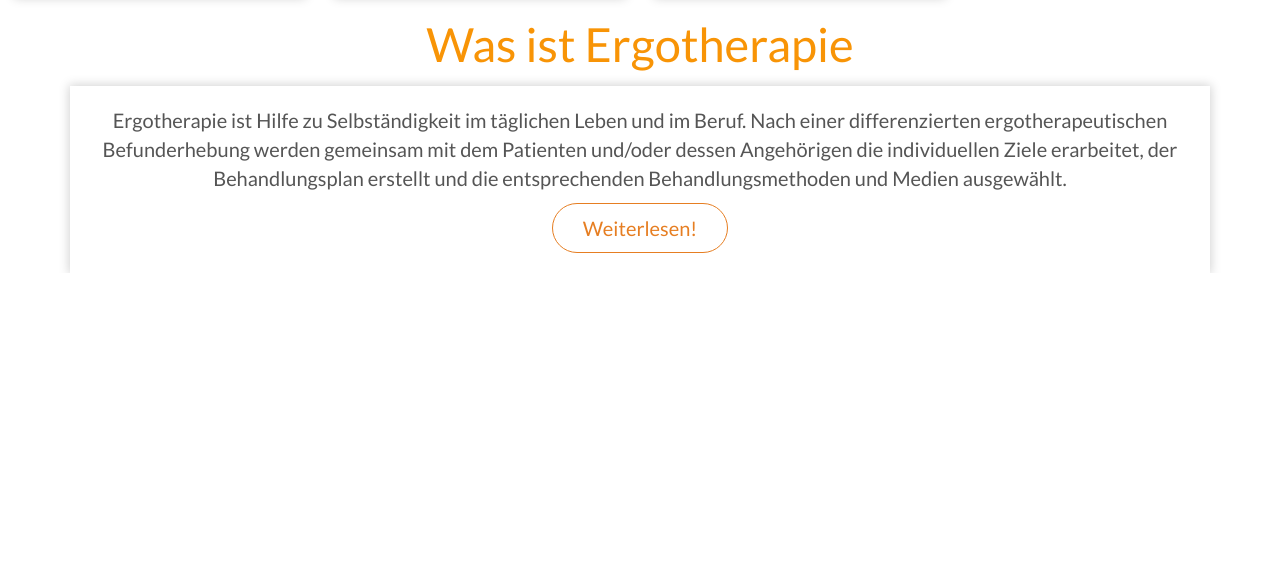
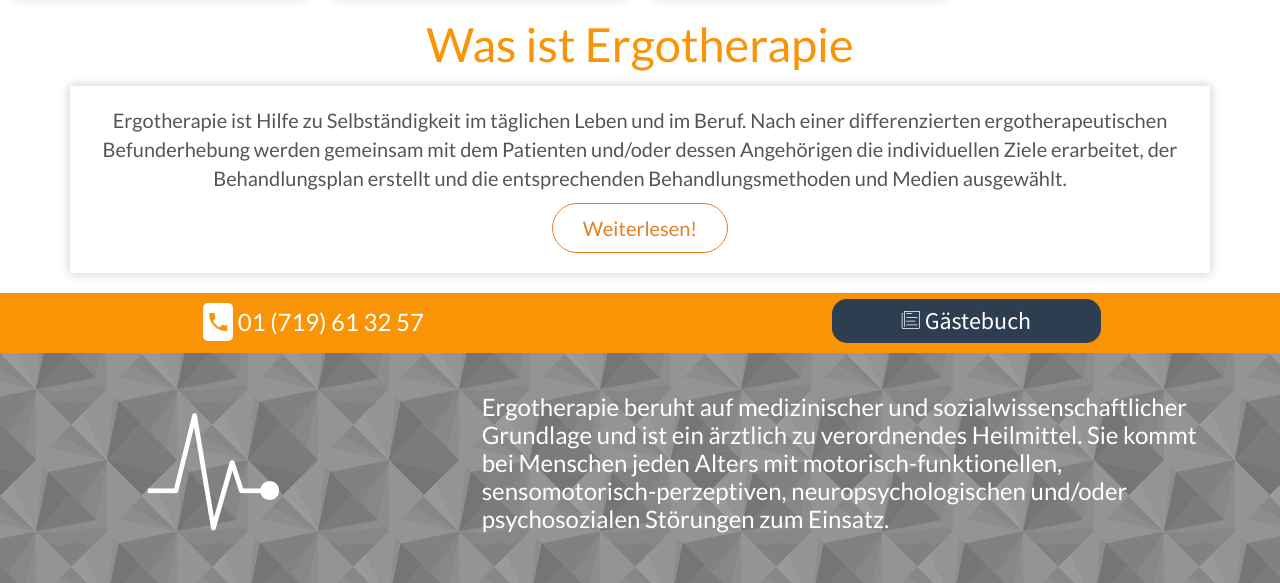
Before and after one commit to mdo91/therapy, a plain HTML site: page info.html in a window 1280 px wide. Shown: the part 1215-1798 px from the top of the page. Before the commit the page ends 1488 px from the top, so only its background shows below. Drawn offline with Linux system fonts and the light colour scheme; files whose address does not match are found by name.

Commit message:
third milestone

```diff
--- a/info.html
+++ b/info.html
@@ -199,6 +199,32 @@
 
 
         </div>
+        <div class="section-request">
+        	<div class="container-fluid request-container text-center">
+        		<div class="row">
+        			<div class="col-md-6">
+
+        				<p class="call-text">
+        				<i class="ion-android-call call-container"></i>  01 (719) 61 32 57</p>
+        			</div>
+        			<div class="col-md-6">
+        				<a class="button-request" href="#"><i class="ion-ios-paper-outline"></i> Gästebuch</a>
+        			</div>
+        		</div>
+        	</div>
+        </div>
+        <div class="section-overview">
+        	<div class="container-fluid">
+        		<div class="row">
+        			<div class="col-md-4 text-center">
+        				<i class="ion-ios-pulse overview-icon"></i>
+        			</div>
+        			<div class="col-md-8">
+        				<p class="overview-text">Ergotherapie beruht auf medizinischer und sozialwissenschaftlicher Grundlage und ist ein ärztlich zu verordnendes Heilmittel. Sie kommt bei Menschen jeden Alters mit motorisch-funktionellen, sensomotorisch-perzeptiven, neuropsychologischen und/oder psychosozialen Störungen zum Einsatz.</p>
+        			</div>
+        		</div>
+        	</div>
+        </div>
 </body>
 <script type="text/javascript">
   $(document).ready(function()
--- a/res/css/style.css
+++ b/res/css/style.css
@@ -1006,3 +1006,76 @@ text-align: left;
   background-color: #ffff;
   text-shadow: 4%;
 }
+/*==== section request =====*/
+.section-request{
+margin-top: 20px;
+padding: 0px;
+
+}
+.request-container{
+  padding: 2px;
+  background-color: #F89406;
+}
+.call-text{
+font-size: 24px;
+color: #fff;
+}
+.button-request{
+font-family: 'Source Sans Pro',sans-serif !important;
+margin-top: 4px;
+background-color: #2c3e50;
+color: #fff;
+text-decoration: none !important;
+cursor: pointer;
+font-size: 24px;
+display: inline-block;
+font-weight: 400;
+padding: 5px 70px;
+border-radius: 15px;
+transition: background-color 0.3s;
+}
+.button-request:hover {
+  background-color: #fff;
+  color: #555;
+}
+.call-container{
+  margin-top: 8px;
+  background-color: #fff;
+  color: #F89406;
+  display: inline-block;
+  padding: 2px 6px 2px 6px;
+  font-size: 24px;
+  border-radius: 5px;
+}
+/*=== overview ===*/
+.section-overview
+{
+  background-image: url("../img/diagmonds.png");
+  background-attachment: fixed;
+  font-weight: 300;
+}
+.overview-icon{
+font-size: 150px;
+color: #fff;
+padding-top: 10px;
+/*margin-top: 80px !important;*/
+/*padding-bottom: 0px;
+margin-bottom: 0px;*/
+display: inline-block;
+}
+.overview-text{
+
+    padding: 40px;
+    font-style: normal;
+    font-variant-ligatures: normal;
+    font-variant-caps: normal;
+    font-variant-numeric: normal;
+    font-variant-east-asian: normal;
+    font-weight: 300;
+    font-stretch: normal;
+    font-size: 24px;
+    line-height: 28px;
+    font-family: Lato, sans-serif;
+    color: #fff;
+
+}
```
